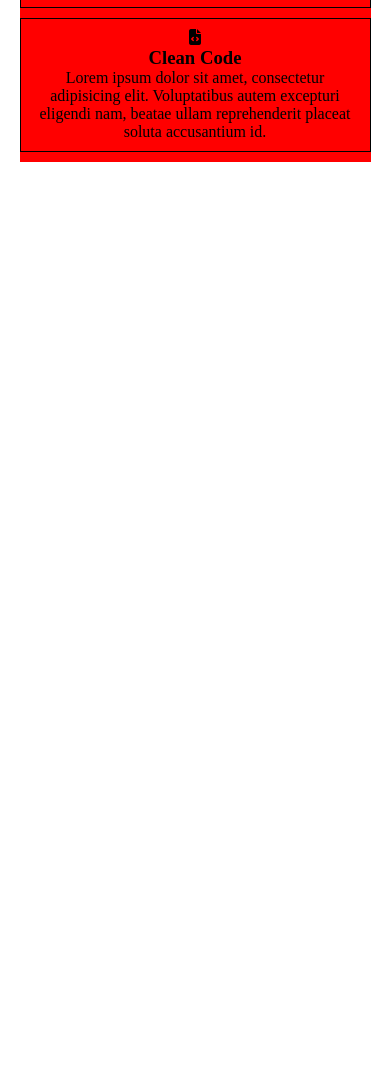
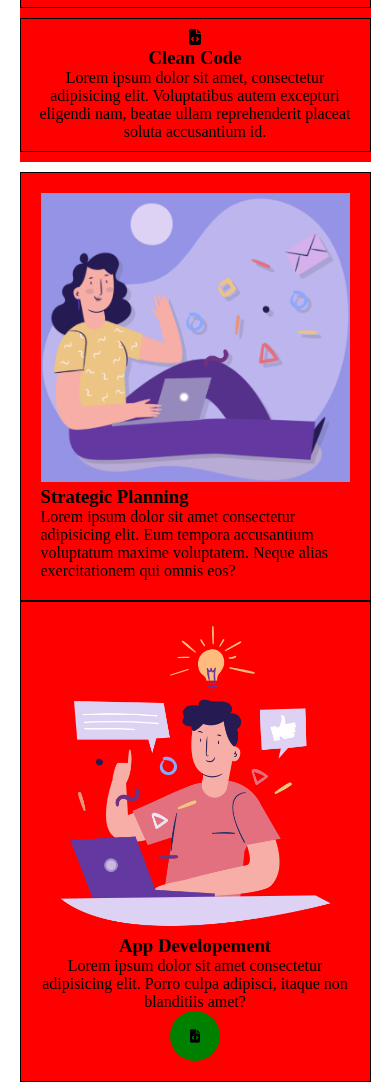
Before and after one commit to RiccardoVoltolina/htmlcss-responsive-layout, a plain HTML site: page index.html in a window 390 px wide. Shown: the part 1010-2092 px from the top of the page. Before the commit the page ends 1172 px from the top, so only its background shows below. Drawn offline with Linux system fonts and the light colour scheme.

Commit message:
add strategic section

```diff
--- a/index.html
+++ b/index.html
@@ -74,7 +74,30 @@
                     </div>
                 </div>
             </div>
+        </section>
 
+        <!-- end start info section -->
+
+        <!-- start strategic Planning section -->
+
+        <section>
+            <div class="main_container">
+                <div class="strategic_container d-flex">
+                    <div class="row_strategic">
+                        <img src="./img/planning1.png" alt="">
+                        <h3>Strategic Planning</h3>
+                        <p>Lorem ipsum dolor sit amet consectetur adipisicing elit. Eum tempora accusantium voluptatum maxime voluptatem. Neque alias exercitationem qui omnis eos?</p>
+                    </div>
+                    <div class="row_strategic tx-center">
+                        <img src="./img/planning2.png" alt="">
+                        <h3>App Developement</h3>
+                        <p>Lorem ipsum dolor sit amet consectetur adipisicing elit. Porro culpa adipisci, itaque non blanditiis amet?</p>
+                        <button class="arrow_button">
+                            <i class="fa-solid fa-file-code"></i>
+                        </button>
+                    </div>
+                </div>
+            </div>
         </section>
 
     </main>
--- a/style/style.css
+++ b/style/style.css
@@ -13,9 +13,13 @@
     border: 1px solid black;
 }
 
-.debug .card_bottom, .card_top {
+.debug .card_bottom, .card_top, .row_strategic {
     border: 1px solid black;
 }
+
+
+
+
 
 
 /* utilities rules */
@@ -48,6 +52,10 @@
 
 .tx-center {
     text-align: center;
+}
+
+.align-base {
+    align-items: baseline;
 }
 
 /* padding rules */
@@ -116,6 +124,30 @@ section {
     padding: 20px 15px;
 }
 
+/* strategic section */
+
+.strategic_container {
+    max-width: 80%;
+    margin: auto;
+}
+
+.row_strategic {
+    width: 50%;
+    padding: 20px;
+}
+
+.row_strategic img {
+    width: 100%;
+}
+
+.arrow_button {
+    background-color: green;
+    border-radius: 50%;
+    border: none;
+    width: 50px;
+    height: 50px;
+}
+
 /* 480px display rules */
 
 @media screen and (max-width:480px) {
@@ -148,6 +180,17 @@ section {
         max-width: 100%;
         padding: 0;
     }
+
+    /* strategic section */
+
+    .strategic_container {
+        max-width: 100%;
+        flex-direction: column;
+    }
+
+    .row_strategic {
+        width: 100%;
+    }
 }
 
 /* 768px display rules */
@@ -167,4 +210,14 @@ section {
    .get_application {
     width: 100%;
    }
+    /* strategic section */
+
+    .strategic_container {
+        max-width: 100%;
+        flex-direction: column;
+    }
+
+    .row_strategic {
+        width: 100%;
+    }
 }
```
